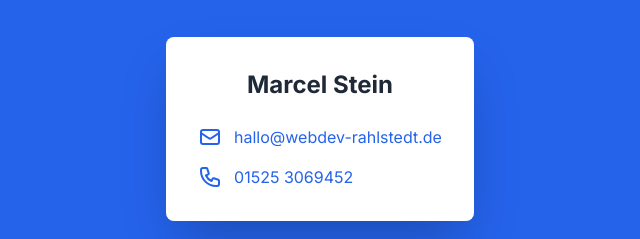
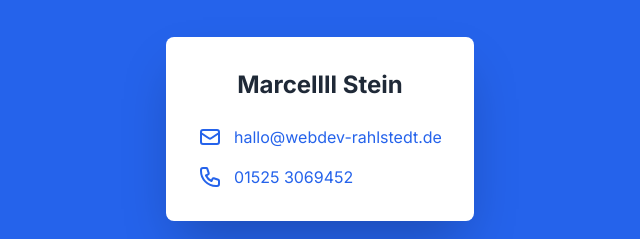
Before and after one commit to leyxfps/webdevrahlstedt-website, a plain HTML site: page index.html in a window 1280 px wide. Shown: the part 3719-3958 px from the top of the page, 320-960 px from the left. Drawn offline with nearby package versions, Linux system fonts and the light colour scheme.

```diff
--- a/index.html
+++ b/index.html
@@ -200,7 +200,7 @@
                     Ich freue mich darauf, von Ihrer Idee zu hören. Schreiben Sie mir eine E-Mail oder rufen Sie mich an für ein unverbindliches und kostenloses Erstgespräch.
                 </p>
                 <div class="bg-white text-gray-800 rounded-lg p-8 max-w-md mx-auto inline-block text-left shadow-2xl">
-                    <p class="font-bold text-2xl mb-6 text-center">Marcel Stein</p>
+                    <p class="font-bold text-2xl mb-6 text-center">Marcellll Stein</p>
                     <div class="space-y-4">
                         <div class="flex items-center">
                             <svg xmlns="http://www.w3.org/2000/svg" class="h-6 w-6 text-blue-600 mr-3" fill="none" viewBox="0 0 24 24" stroke="currentColor"><path stroke-linecap="round" stroke-linejoin="round" stroke-width="2" d="M3 8l7.89 5.26a2 2 0 002.22 0L21 8M5 19h14a2 2 0 002-2V7a2 2 0 00-2-2H5a2 2 0 00-2 2v10a2 2 0 002 2z" /></svg>
```
